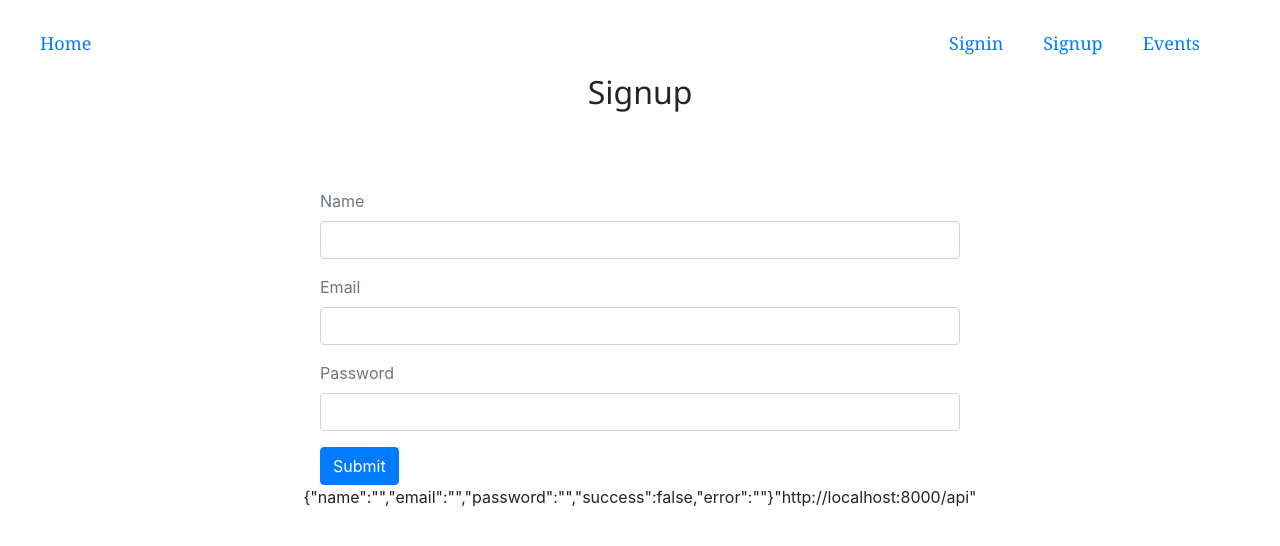
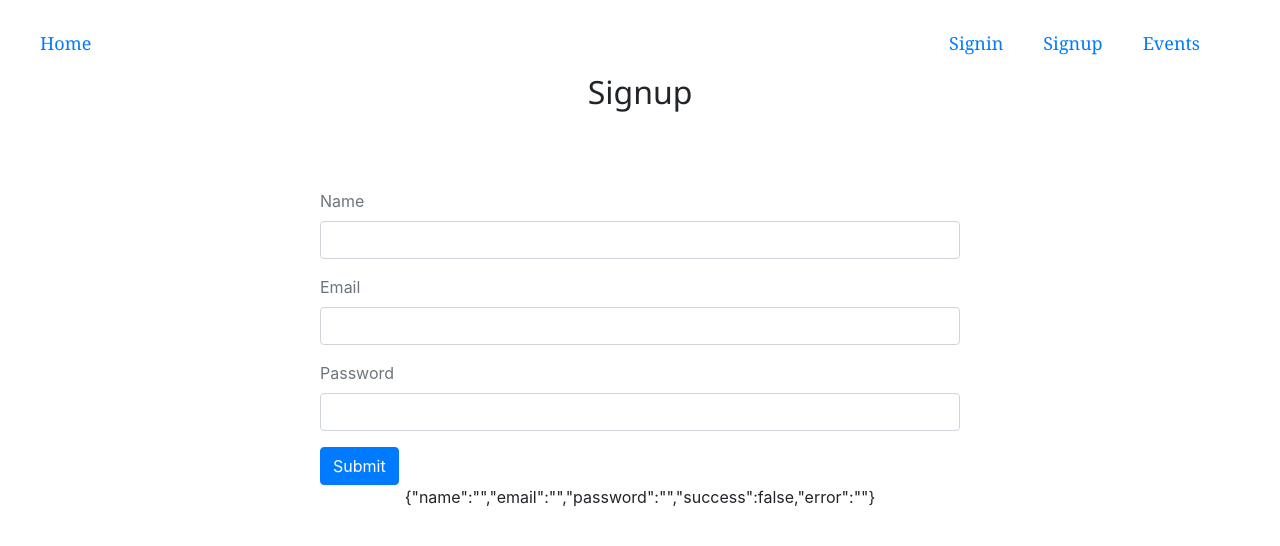
Before and after one commit to jdhova/travel-fullstack, a React (Create React App) app in the folder travel-frontend/: page /Signup in a window 1280 px wide. Shown: the top 546 px of the page. Built offline with nearby package versions, Linux system fonts and the light colour scheme.

Commit message:
fixed signup withback end

```diff
--- a/travel-frontend/src/user/Signup.js
+++ b/travel-frontend/src/user/Signup.js
@@ -2,7 +2,6 @@ import React, { useState } from 'react';
 import { signup } from '../auth';
 import '../App.css';
 import { Link } from 'react-router-dom';
-import { API } from '../config';
 
 const Signup = () => {
   const [values, setValues] = useState({
@@ -19,36 +18,13 @@ const Signup = () => {
     setValues({ ...values, error: false, [name]: e.target.value });
   };
 
-  // const onSubmit = (e) => {
-  //   e.preventDefault();
-  //   setValues({ ...values, error: false });
-  //   signup({ name, email, password }).then((data) => {
-  //     if (data.error) {
-  //       setValues({ ...values, error: data.error, success: false });
-  //     } else {
-  //       setValues({
-  //         name: '',
-  //         email: '',
-  //         password: '',
-  //         error: '',
-  //         success: true,
-  //       });
-  //     }
-  //   });
-  // };
-  const signupnow = (name, email, password, error) => {
-    console.log(name, email, password, error);
-  };
-
   const onSubmit = (event) => {
     event.preventDefault();
 
     setValues({ ...values, error: false });
-    signupnow(name, email, password, error);
-    // console.log('values here', values);
 
     signup({ name, email, password }).then((data) => {
-      console.log('errer', data.error);
+      // console.log('errer', data.error);
       if (data.error) {
         setValues({ ...values, error: data.error, success: false });
       } else {
@@ -129,7 +105,6 @@ const Signup = () => {
 
       <div className='signup2'>{signUpForm()}</div>
       {JSON.stringify(values)}
-      {JSON.stringify(API)}
     </div>
   );
 };
```
